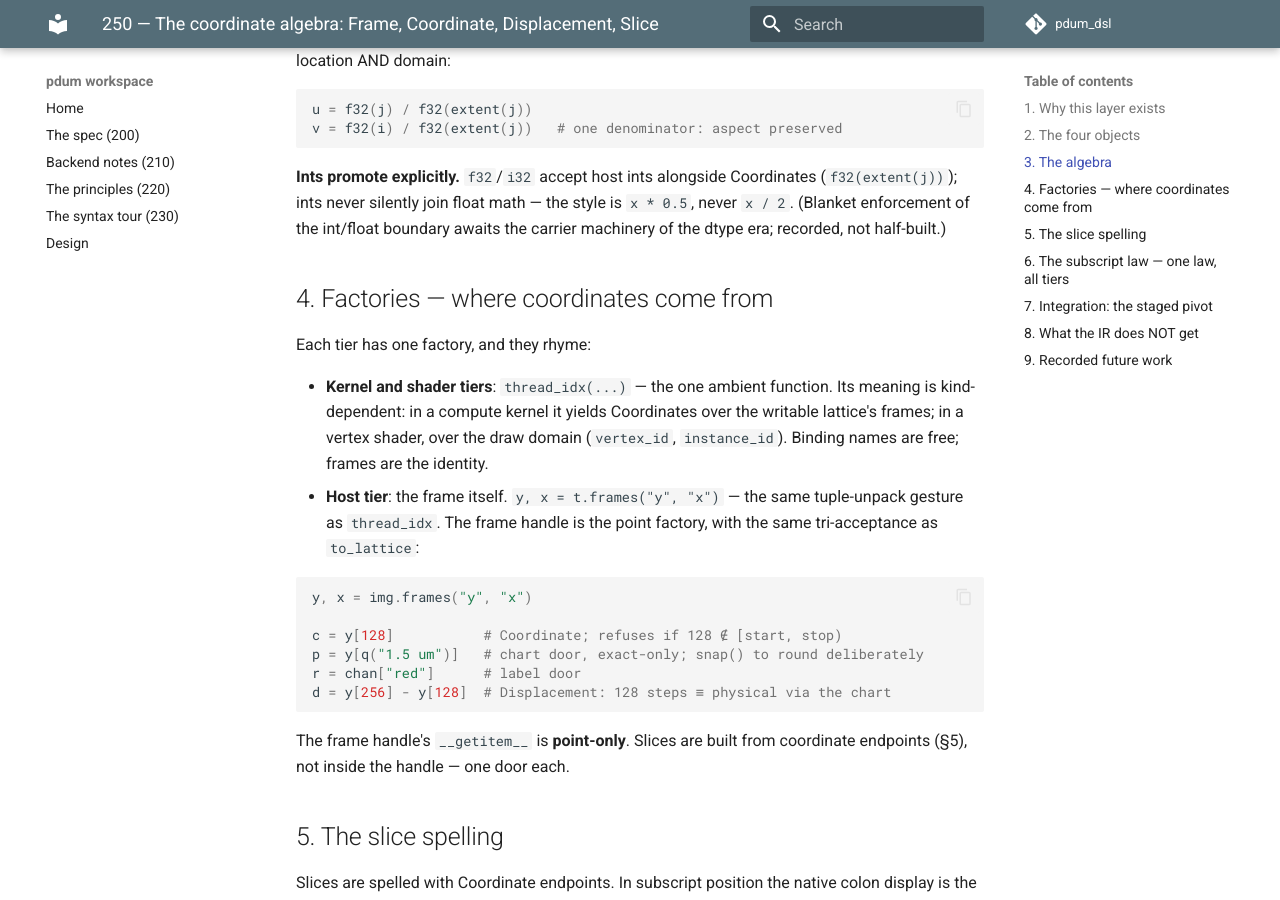
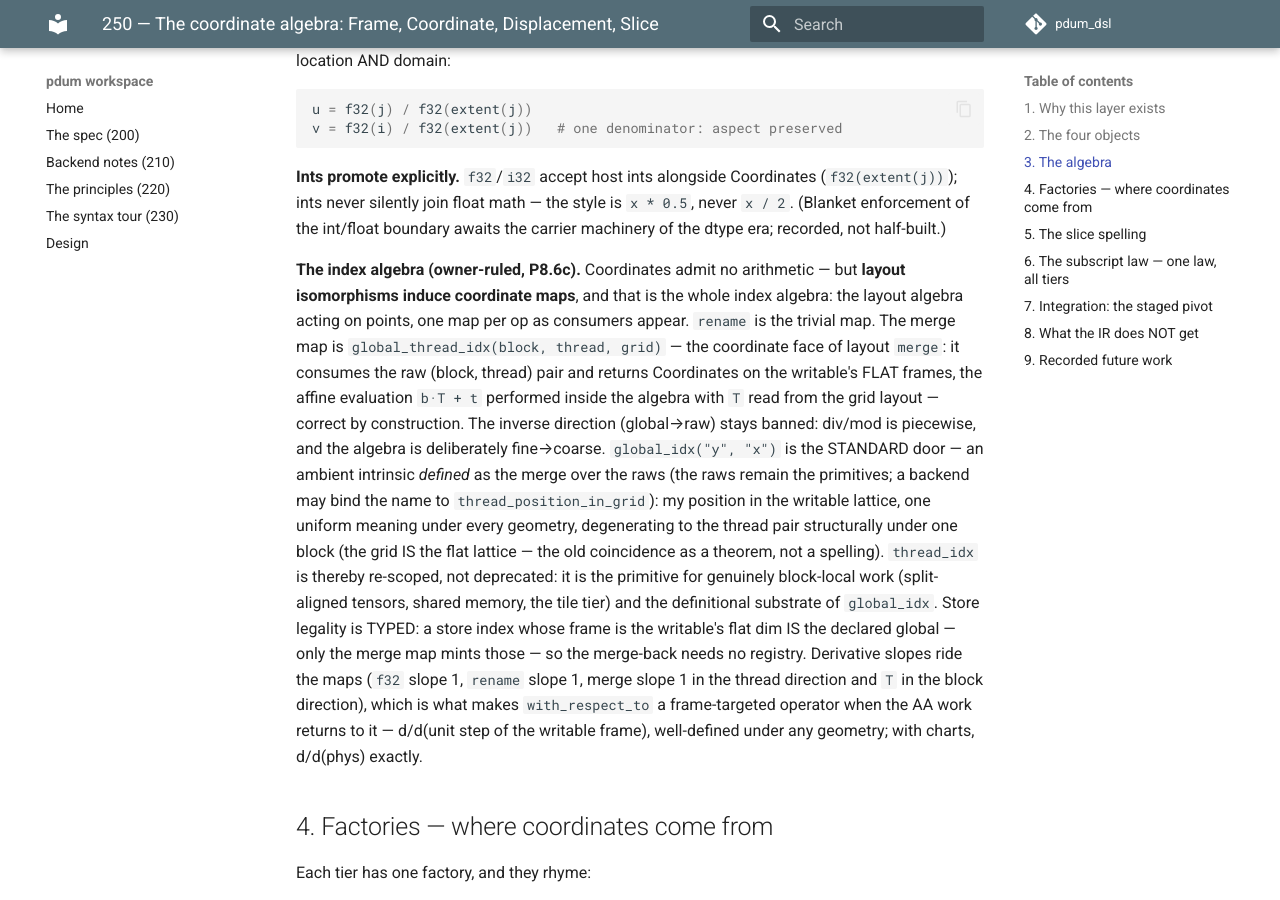
Before and after one commit to habemus-papadum/pdum_dsl, an MkDocs documentation site: the page built from docs/design/250_coordinate-algebra.md, in a window 1280 px wide and 900 px high, scrolled down 2314 px. Built offline with MkDocs 1.6.1 and Material for MkDocs 9.7.7, drawn with Linux system fonts in a browser that asks for light colours; comment, search, counter and statistics services are not loaded.

Commit message:
P8.6 stage 4c: the index algebra — global_idx and typed merge-back
Layout isomorphisms induce coordinate maps: rename (landed) and the
merge map — global_thread_idx IS the coordinate face of layout merge,
minting flat-frame Coordinates with T read from the grid (correct by
construction; the inverse stays banned, fine→coarse only).
global_idx("y","x") is the STANDARD door: an ambient intrinsic
defined as the merge over the raws — my position in the writable
under ANY geometry, degenerating to the thread pair structurally
under one block. thread_idx re-scoped (not deprecated) to block-local
work. Store legality is now TYPED: a flat-frame index IS the declared
global (only the merge map mints those) — the k.globals id-registry
dies. Committed geometry-robustness spec test (one spelling, default
AND tile launch); conformance battery + cylinder respelled to the
canonical i,j idiom with goldens numerically identical (10/10 Metal);
250 index-algebra section (incl. the wrt-slopes design note); 200
S.3 example + amendment updated.

Co-Authored-By: Claude Fable 5 <noreply@anthropic.com>
Claude-Session: https://claude.ai/code/session_01R3fb1TG8xEXk6AXPYP6TSz

```diff
--- a/docs/design/250_coordinate-algebra.md
+++ b/docs/design/250_coordinate-algebra.md
@@ -105,6 +105,35 @@ Coordinates (`f32(extent(j))`); ints never silently join float math —
 the style is `x * 0.5`, never `x / 2`. (Blanket enforcement of the
 int/float boundary awaits the carrier machinery of the dtype era;
 recorded, not half-built.)
+
+**The index algebra (owner-ruled, P8.6c).** Coordinates admit no
+arithmetic — but **layout isomorphisms induce coordinate maps**, and
+that is the whole index algebra: the layout algebra acting on points,
+one map per op as consumers appear. `rename` is the trivial map. The
+merge map is `global_thread_idx(block, thread, grid)` — the coordinate
+face of layout `merge`: it consumes the raw (block, thread) pair and
+returns Coordinates on the writable's FLAT frames, the affine
+evaluation `b·T + t` performed inside the algebra with `T` read from
+the grid layout — correct by construction. The inverse direction
+(global→raw) stays banned: div/mod is piecewise, and the algebra is
+deliberately fine→coarse. `global_idx("y", "x")` is the STANDARD door
+— an ambient intrinsic *defined* as the merge over the raws (the raws
+remain the primitives; a backend may bind the name to
+`thread_position_in_grid`): my position in the writable lattice, one
+uniform meaning under every geometry, degenerating to the thread pair
+structurally under one block (the grid IS the flat lattice — the old
+coincidence as a theorem, not a spelling). `thread_idx` is thereby
+re-scoped, not deprecated: it is the primitive for genuinely
+block-local work (split-aligned tensors, shared memory, the tile
+tier) and the definitional substrate of `global_idx`. Store legality
+is TYPED: a store index whose frame is the writable's flat dim IS the
+declared global — only the merge map mints those — so the merge-back
+needs no registry. Derivative slopes ride the maps (`f32` slope 1,
+`rename` slope 1, merge slope 1 in the thread direction and `T` in
+the block direction), which is what makes `with_respect_to` a
+frame-targeted operator when the AA work returns to it — d/d(unit
+step of the writable frame), well-defined under any geometry; with
+charts, d/d(phys) exactly.
 
 ## 4. Factories — where coordinates come from
 
```
Also changed, not shown: docs/design/200_the-spec.md (+16 -8 lines), 6 other files.
